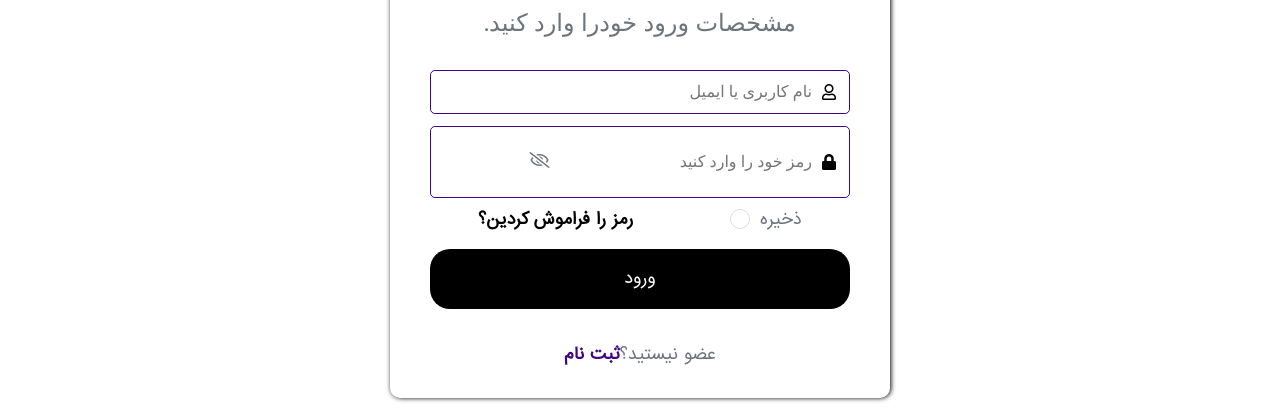
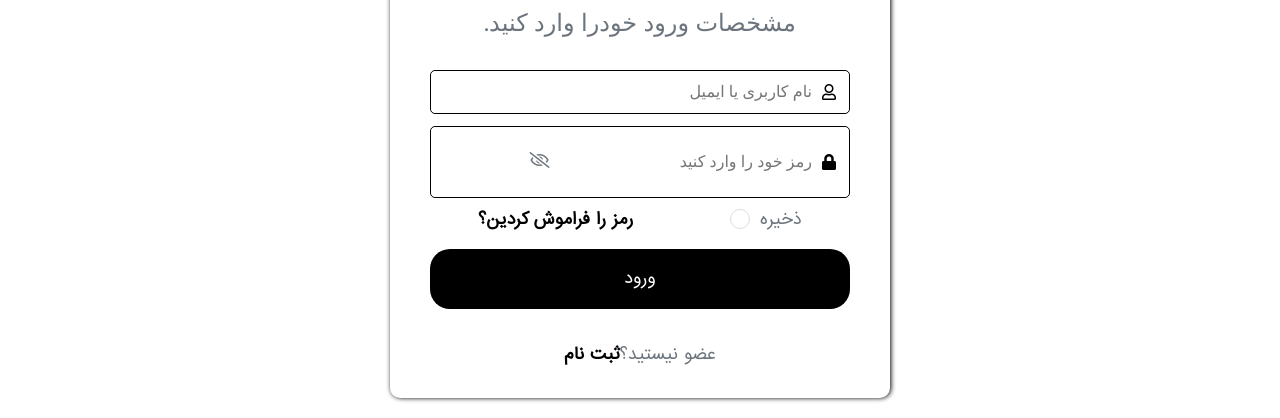
Before and after one commit to MohammadArefHaidary/AuctionNuxt, a Nuxt app: page /login in a window 1280 px wide. Shown: the part 318-736 px from the top of the page. Built offline with nearby package versions, Linux system fonts and the light colour scheme.

Commit message:
fix:border-color

```diff
--- a/pages/login/index.vue
+++ b/pages/login/index.vue
@@ -15,7 +15,7 @@
             <div class="remember"> <label class="option text-muted"> ذخیره <input type="radio" name="radio"> <span class="checkmark"></span> </label> </div>
             <div class="ml-auto"> <a href="#" id="forgot" style="color:black;">رمز را فراموش کردین؟</a> </div>
         </div> <button class="btn btn-block text-center my-3">ورود</button>
-        <div class="text-center pt-3 text-muted">عضو نیستید؟<NuxtLink to="/register">ثبت نام </NuxtLink></div>
+        <div class="text-center pt-3 text-muted">عضو نیستید؟<NuxtLink to="/register" style="color:black;">ثبت نام </NuxtLink></div>
     </form>
 </div>
   </div>
@@ -69,7 +69,7 @@ export default {
     display: flex;
     align-items: center;
     cursor: pointer;
-    border: 1px solid #400485;
+    border: 1px solid black;
     color: #400485
 }
 
```
